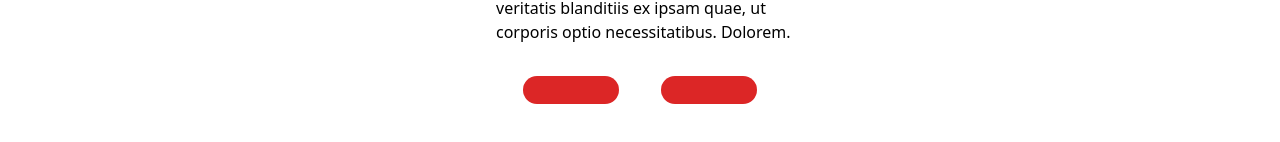
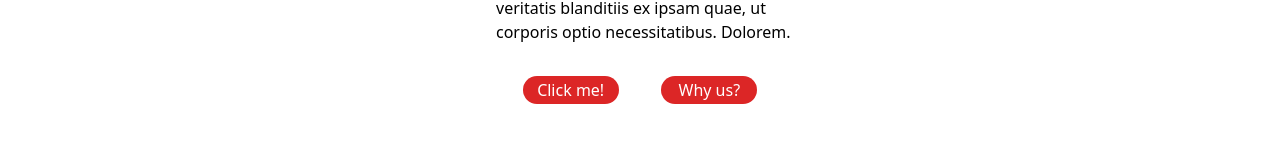
Before and after one commit to ElvisGT/social_network, a Next.js app: page / in a window 1280 px wide. Shown: the part 360-502 px from the top of the page. Built offline with nearby package versions, Linux system fonts and the light colour scheme.

Commit message:
Fix bug in the home compponent with the button

```diff
--- a/src/components/Button.tsx
+++ b/src/components/Button.tsx
@@ -1,10 +1,11 @@
+import { Children } from "react";
 
-type SizeProps = {text:string}
+type SizeProps = {children:string}
 
-export const Button = ({text}:SizeProps) => {
+export const Button = ({children}:SizeProps) => {
     return (
-        <button className="bg-red-600 w-24 h-7 rounded-3xl active:border-2 hover:bg-red-500">
-            {text}
+        <button className="bg-red-600 w-24 h-7 rounded-3xl active:border-2 hover:bg-red-500 text-white">
+            {children}
         </button>
     )
 };
--- a/src/pages/index.tsx
+++ b/src/pages/index.tsx
@@ -14,7 +14,7 @@ const Home: NextPage = () => {
             <div className="flex justify-center p-8">
               <div className="flex justify-evenly w-80">
                 <Button>
-                    Click for more!
+                    Click me!
                 </Button>
                 <Button>
                     Why us?
```
